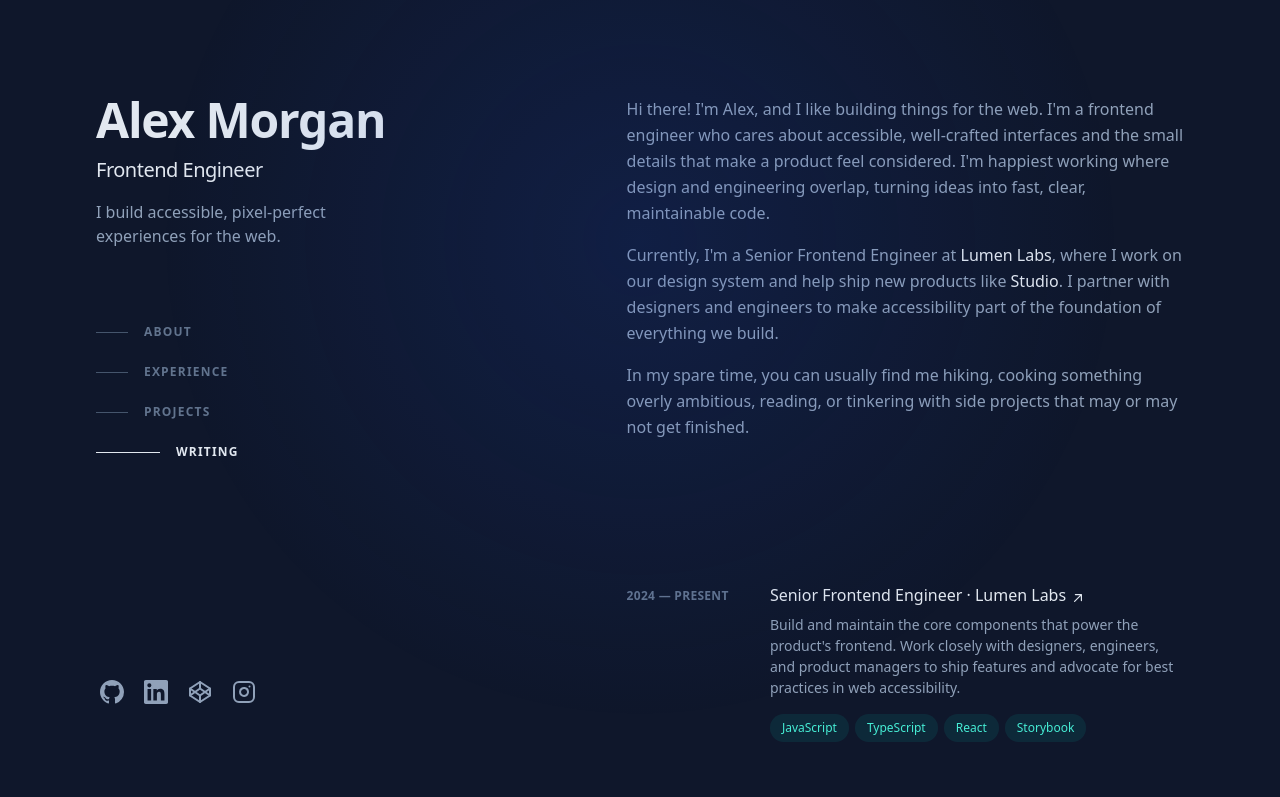
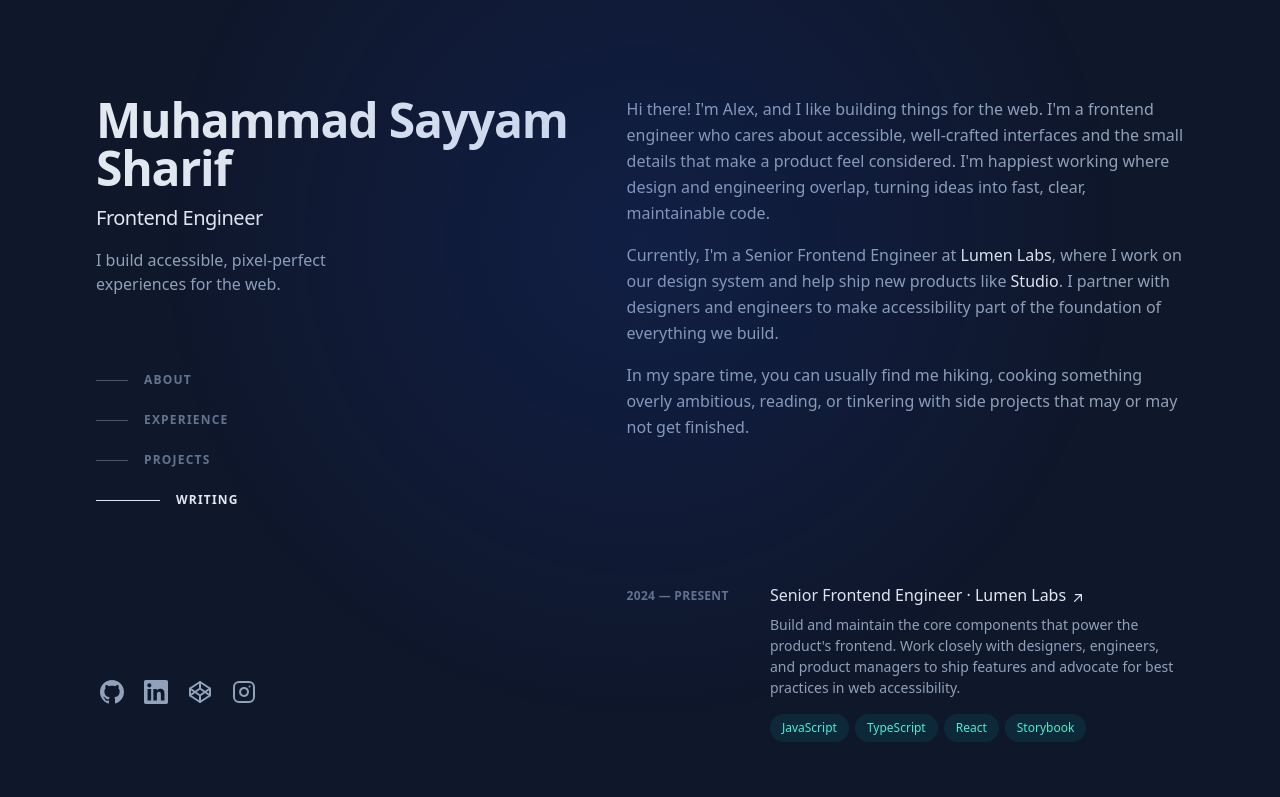
Before and after one commit to iamsayyam/Portfolio, a Next.js app: page / in a window 1280 px wide. Shown: the top 797 px of the page. Built offline with nearby package versions, Linux system fonts and the light colour scheme.

Commit message:
Update site.ts

```diff
--- a/data/site.ts
+++ b/data/site.ts
@@ -3,7 +3,7 @@
 export type SocialKey = "github" | "linkedin" | "codepen" | "instagram";
 
 export const site = {
-  name: "Alex Morgan",
+  name: "Muhammad Sayyam Sharif",
   role: "Frontend Engineer",
   tagline: "I build accessible, pixel-perfect experiences for the web.",
   description:
@@ -18,7 +18,7 @@ export const site = {
   ],
 
   social: [
-    { name: "GitHub", href: "https://github.com/", icon: "github" },
+    { name: "GitHub", href: "https://github.com/iamsayyam", icon: "github" },
     { name: "LinkedIn", href: "https://www.linkedin.com/", icon: "linkedin" },
     { name: "CodePen", href: "https://codepen.io/", icon: "codepen" },
     { name: "Instagram", href: "https://instagram.com/", icon: "instagram" },
```
